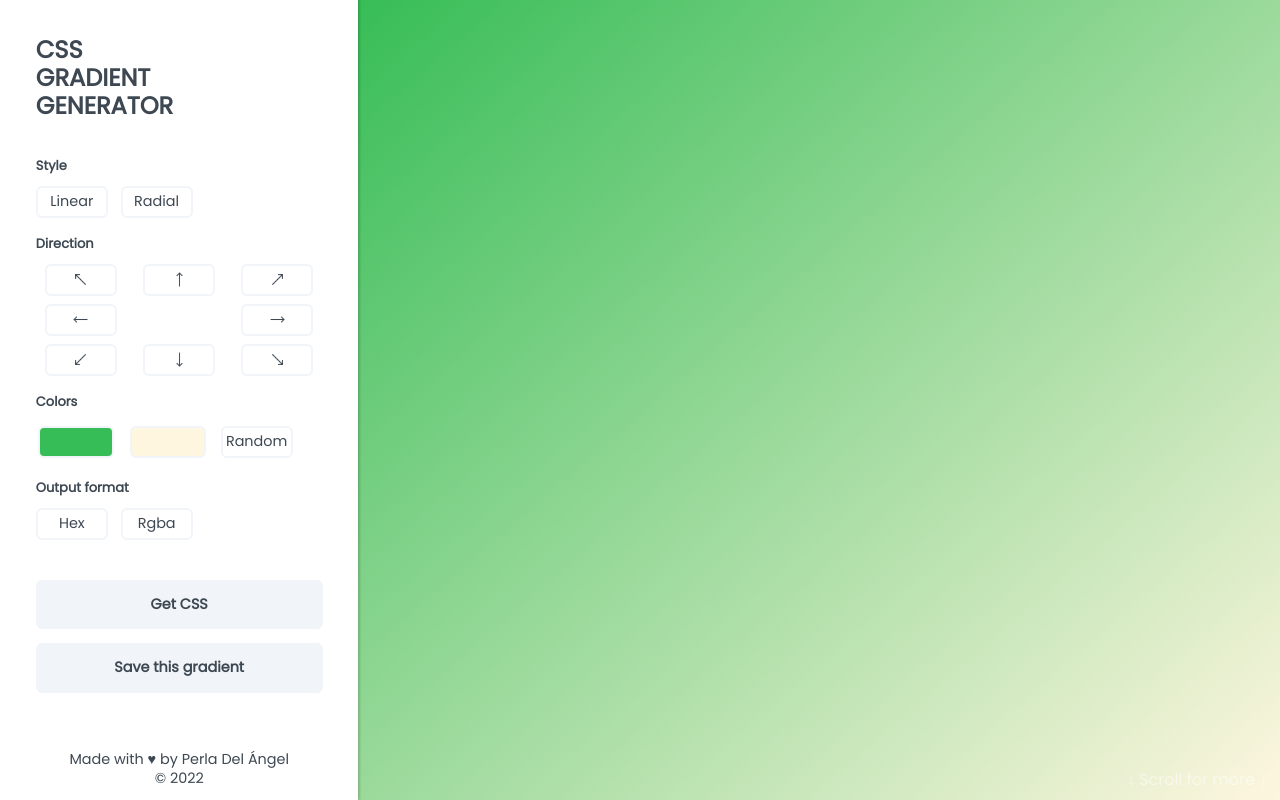
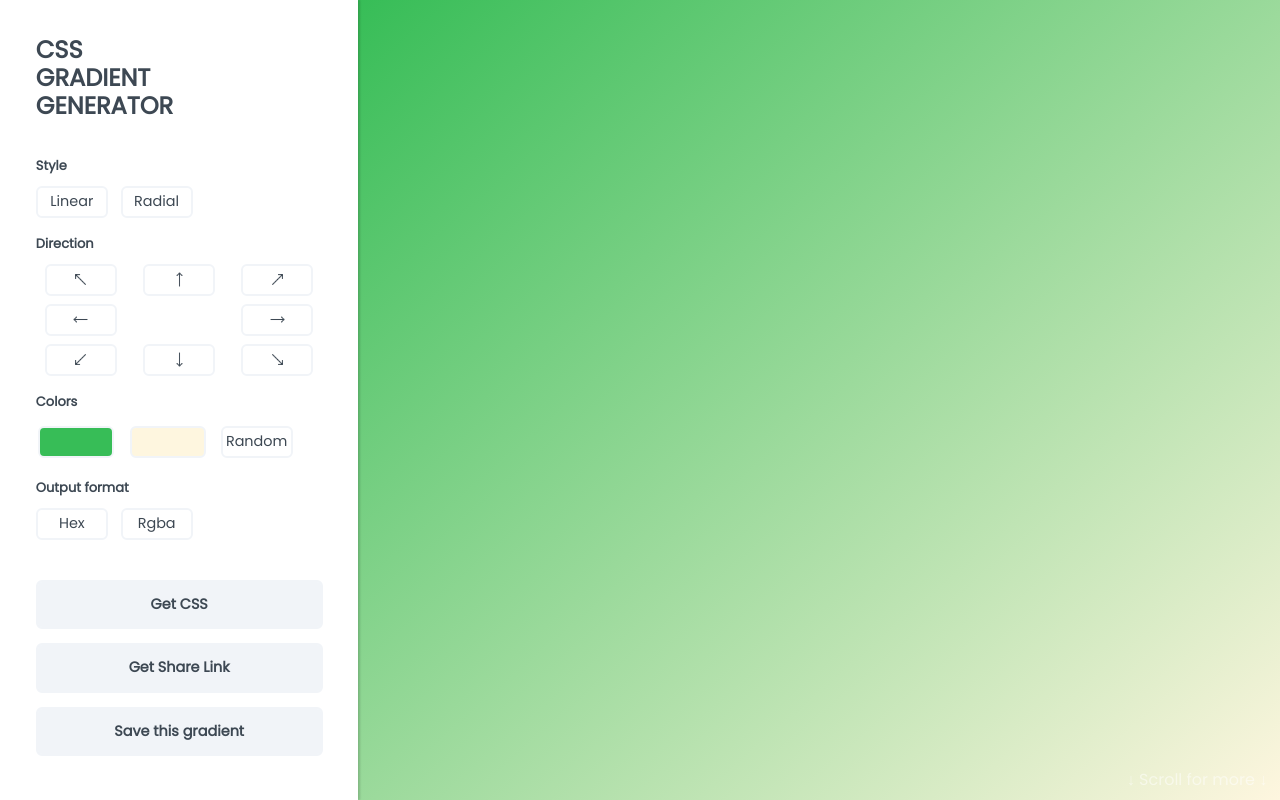
Before and after one commit to PerlaDelAngel/css-gradient-generator, a React (Create React App) app: page / in a window 1280 px wide. Built offline with nearby package versions, Linux system fonts and the light colour scheme; no server answers.

Commit message:
Generates url with search params

```diff
--- a/src/components/Sidebar/Sidebar.jsx
+++ b/src/components/Sidebar/Sidebar.jsx
@@ -58,6 +58,18 @@ export default function Sidebar({values, setValues, gradientCode, handleUpdate})
   background: -webkit-${gradientCode};
   background: -moz-${gradientCode};
   background: ${gradientCode};`;
+
+  const getLink = () => {
+    const link = new URL(window.location.href);
+    link.searchParams.append('gt', values.gradType);
+    link.searchParams.append('gd', values.direction);
+    link.searchParams.append('c1', values.firstColor);
+    link.searchParams.append('c2', values.secondColor);
+
+    navigator.clipboard.writeText(link);
+  }
+
+  getLink()
 
   return (
     <section className={styles.sidebar}>
@@ -122,8 +134,7 @@ export default function Sidebar({values, setValues, gradientCode, handleUpdate})
 
       </div>
 
-      <GetButton
-        text='Get CSS'
+      <GetButton text='Get CSS'
         handleClick={(e) => {
           navigator.clipboard.writeText(fullGradientCode);
           e.target.innerHTML = 'Yay! Copied to Clipboard!';
@@ -132,16 +143,26 @@ export default function Sidebar({values, setValues, gradientCode, handleUpdate})
           }, 1000);
         }} />
 
+      <GetButton text='Get Share Link' otherClass={styles.share}
+        handleClick={(e) => {
+          getLink()
+          e.target.innerHTML = 'Yay! Copied to Clipboard!';
+          setTimeout(function(){
+            e.target.innerHTML = 'Get Share Link';
+          }, 1000);
+        }}
+      />
+
       {save === true ?
         <div className={styles.name}>
           <label htmlFor='name'>Insert your name:</label>
-          <input type='text' name='name' onChange={e => setName(e.target.value)} className={styles.input}/>
+          <input type='text' name='name' onChange={e => setName(e.target.value)} className={styles.input} />
           <GetButton
             text='Save'
             otherClass={styles.save}
             handleClick={() => {
               saveGradient();
-            }}/>
+            }} />
         </div> :
         <GetButton
           text='Save this gradient'
@@ -150,8 +171,6 @@ export default function Sidebar({values, setValues, gradientCode, handleUpdate})
         />
       }
 
-      {/* <GetButton text='Get Share Link' otherClass={styles.share}/> */}
-
       <Footer />
     </section>
   )
--- a/src/components/Sidebar/Sidebar.module.css
+++ b/src/components/Sidebar/Sidebar.module.css
@@ -68,13 +68,14 @@
 }
 
 .save{
-  margin: 1em 0 2em;
+  margin-top: 1em;
+  margin-bottom: 3em;
   background-color: #3d4853;
   color: white;
 }
 
 .share{
-  margin: 1em 0 5em;
+  margin-top: 1em;
 }
 
 .name{
```
